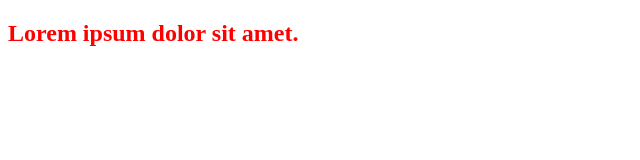
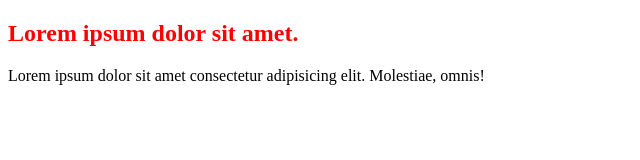
Before and after one commit to a40796/testgame, a plain HTML site: page index.html in a window 1280 px wide. Shown: the whole page, without its empty margins (0-640 px from the left). Drawn offline with Linux system fonts and the light colour scheme.

Commit message:
add p content

```diff
--- a/index.html
+++ b/index.html
@@ -8,5 +8,6 @@
 </head>
 <body>
     <h2>Lorem ipsum dolor sit amet.</h2>
+    <p>Lorem ipsum dolor sit amet consectetur adipisicing elit. Molestiae, omnis!</p>
 </body>
 </html>
--- a/style.css
+++ b/style.css
@@ -1,3 +1,6 @@
 h2{
     color: red;
 }
+p{
+    color: black;
+}
```
